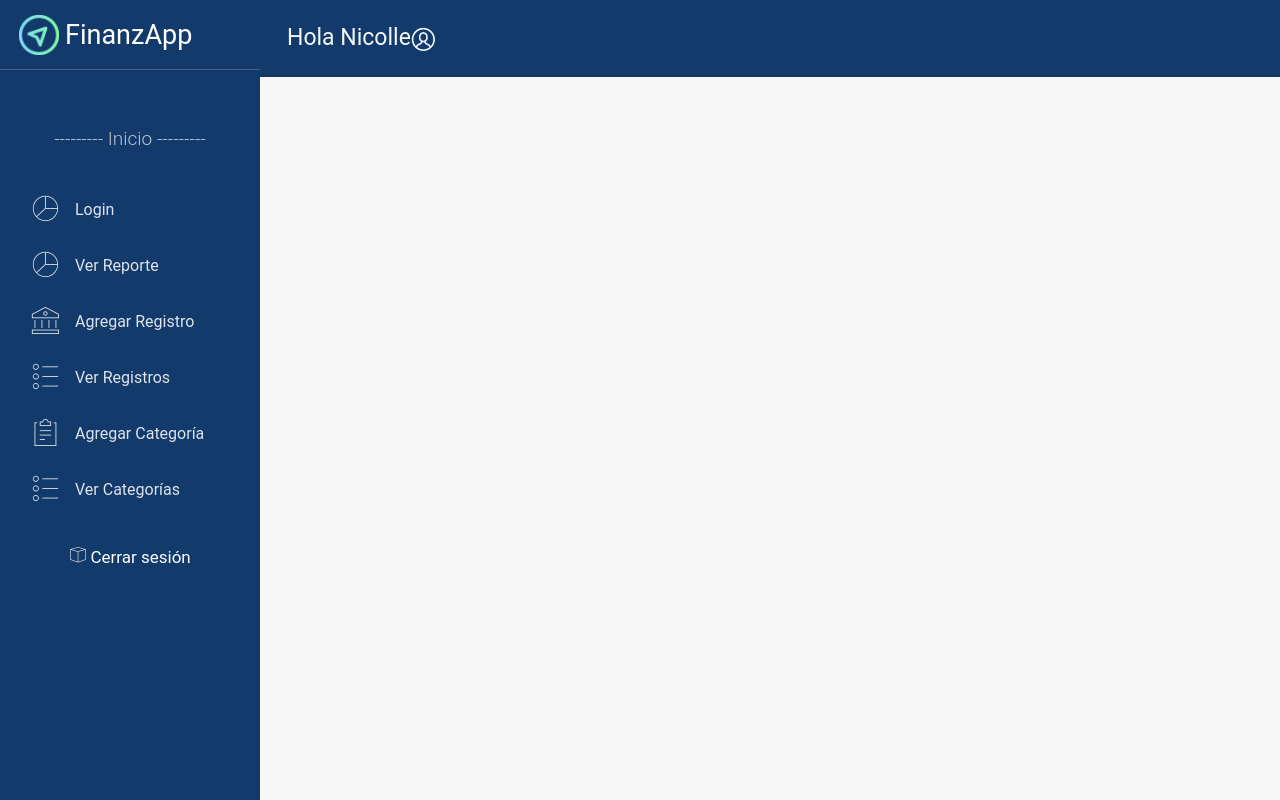
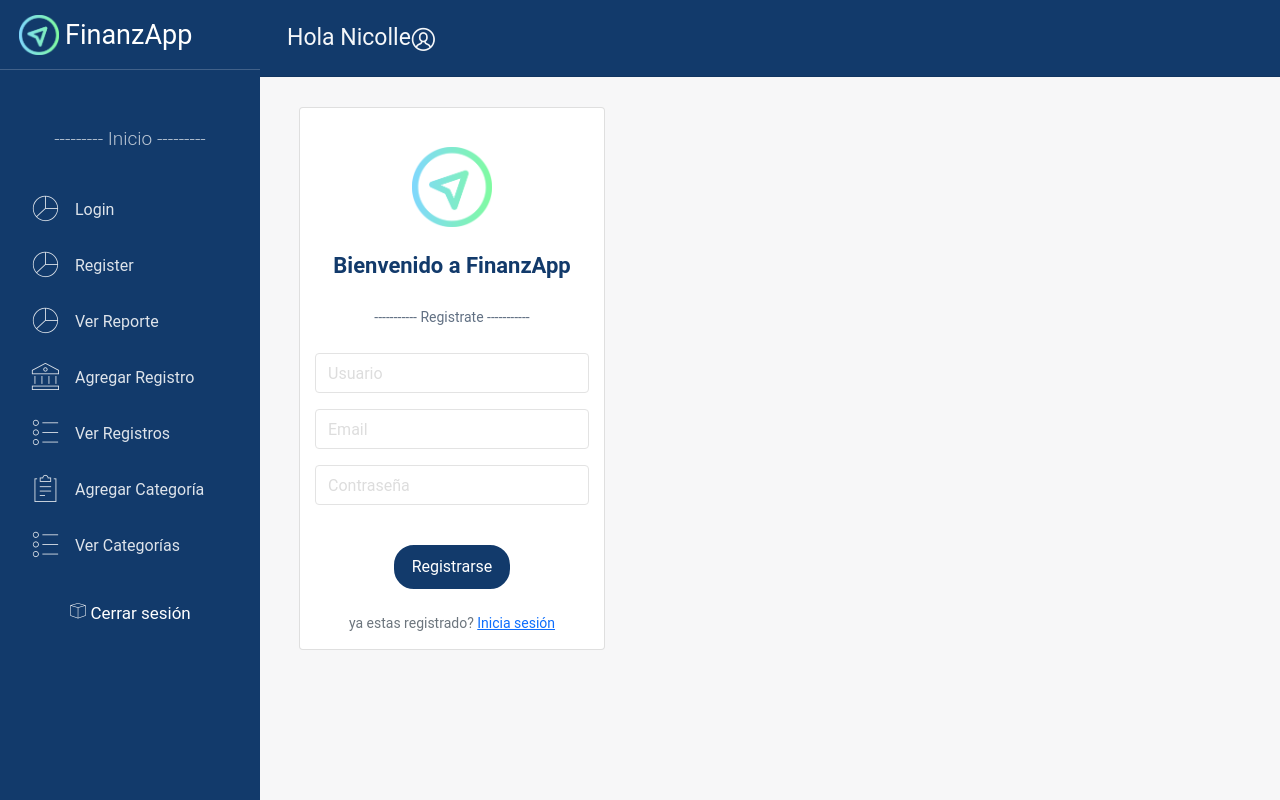
Before and after one commit to NicollePalomo/FinanzApp, a React (Create React App) app: page /Register in a window 1280 px wide. Built offline with nearby package versions, Linux system fonts and the light colour scheme.

Commit message:
se actualiza el archivo router

```diff
--- a/src/components/auth/Register.jsx
+++ b/src/components/auth/Register.jsx
@@ -115,7 +115,7 @@ class Register extends Component {
                         className="m-4 btn-fill text-center"
                         variant="info"
                         style={{ borderRadius: "20px" }}>
-                        Entrar
+                        Registrarse
                       </Button>
                       <p className="text-muted card-category">
                         ya estas registrado? <Link to="/register">Inicia sesión</Link>
--- a/src/routes.js
+++ b/src/routes.js
@@ -4,6 +4,7 @@ import CategoriaList from "./components/views/categoria-list.component.jsx";
 import CreateRegistro from "./components/views/create-registro.component.jsx";
 import RegistroList from "./components/views/registro-list.component.jsx";
 import Login from "./components/auth/Login.jsx";
+import Register from "./components/auth/Register.jsx";
 
 const Routes = [
   {
@@ -11,6 +12,14 @@ const Routes = [
     name: "Login",
     icon: "nc-icon nc-chart-pie-35",
     component: Login,
+    layout: "",
+    // exact: true,
+  },
+  {
+    path: "/Register/",
+    name: "Register",
+    icon: "nc-icon nc-chart-pie-35",
+    component: Register,
     layout: "",
     // exact: true,
   },
```
